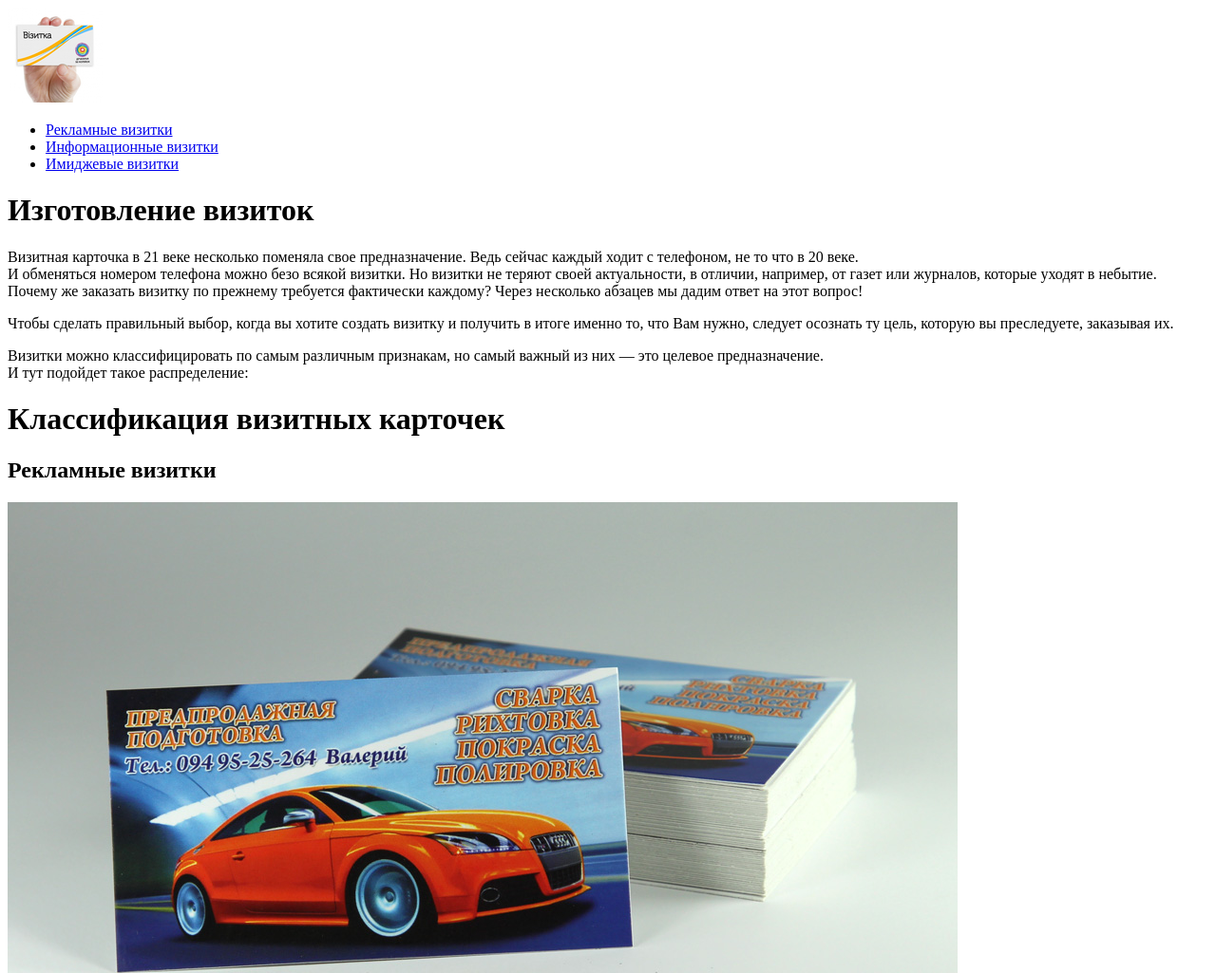
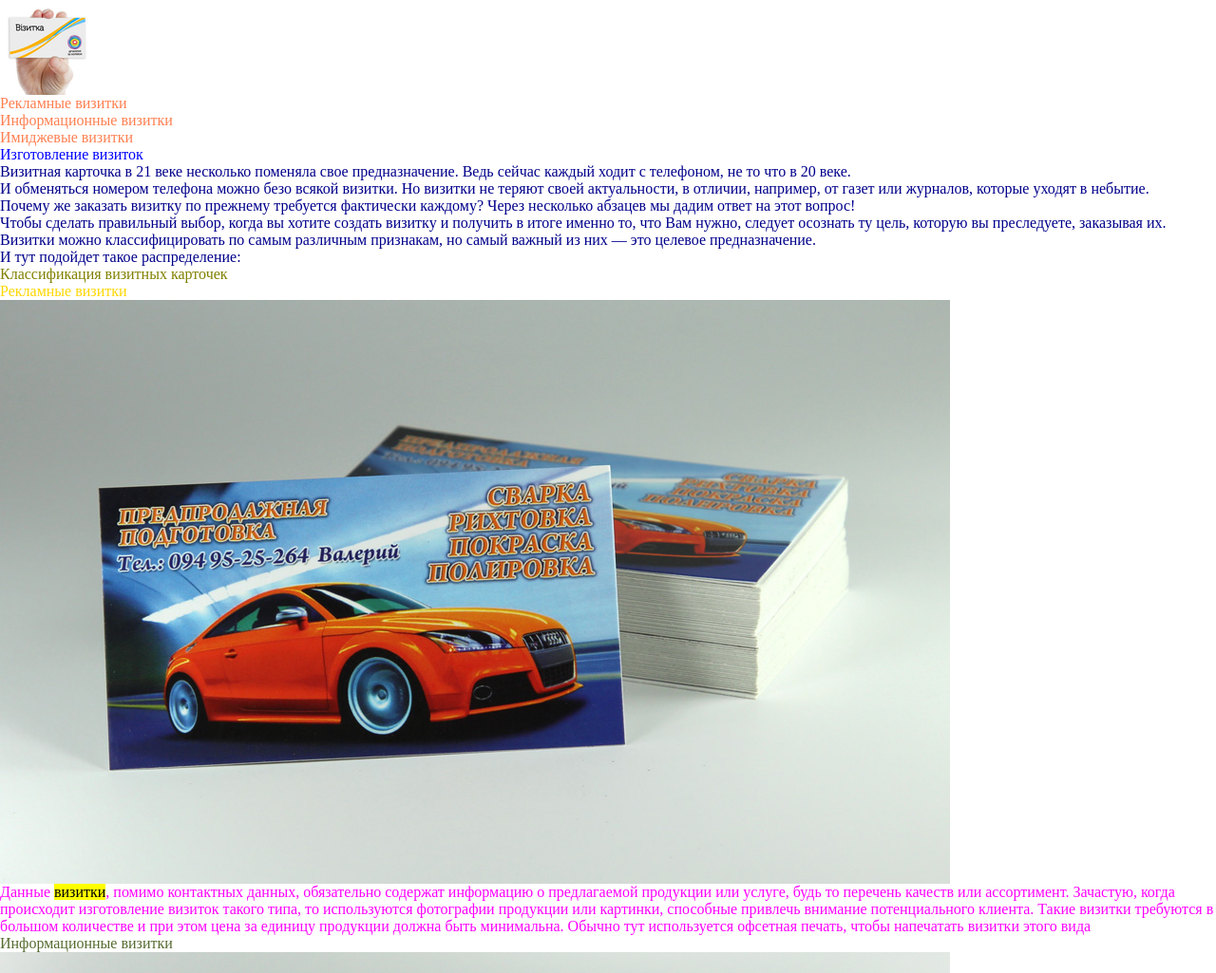
Before and after one commit to Grinex03/lesson_2, a plain HTML site: page index.html in a window 1280 px wide. Shown: the top 1025 px of the page at 95% size. Drawn offline with Linux system fonts and the light colour scheme.

Commit message:
Add files via upload

```diff
--- /dev/null
+++ b/css/null.css
@@ -0,0 +1,32 @@
+/* Обнуляющий стиль */
+*,
+*::before,
+*::after {
+	margin: 0;
+	padding: 0;
+	border: 0;
+}
+li {
+	list-style: none;
+}
+a,
+a:visited {
+	text-decoration: none;
+}
+a:hover {
+	text-decoration: none;
+}
+h1,
+h2,
+h3,
+h4,
+h5,
+h6 {
+	font-weight: inherit;
+	font-size: inherit;
+}
+img {
+	vertical-align: top;
+}
+
+/* ================================================================ */
--- /dev/null
+++ b/css/style.css
@@ -0,0 +1,34 @@
+.nav__link {
+	color: coral;
+}
+.description {
+	color:red ;
+}
+h2.title{
+	color: darksalmon;
+}
+[title] {
+	color: blue;
+}
+.description__text {
+	color: darkblue;
+}
+main > h2{
+	color: olive;
+}
+#subtitle-advertising{
+	color: gold;
+}
+.subtitle__card {
+	color: darkolivegreen;
+}
+.description__card {
+	color: fuchsia;
+}
+.footer {
+	color: forestgreen;
+}
+.tel + a ,
+.footer__copyright {
+	color: deepskyblue;
+}
--- a/index.html
+++ b/index.html
@@ -4,6 +4,8 @@
 	<meta charset="UTF-8">
 	<meta http-equiv="X-UA-Compatible" content="IE=edge">
 	<meta name="viewport" content="width=device-width, initial-scale=1.0">
+	<link rel="stylesheet" href="css/null.css">
+	<link rel="stylesheet" href="css/style.css">
 	<title>Визитки</title>
 </head>
 <body>
@@ -28,7 +30,7 @@
 	</nav>
 </header>
 <div class="description">
-	<h1 class="title">Изготовление визиток</h1>
+	<h1 class="title" title="изготовление визиток">Изготовление визиток</h1>
 	<p class="description__text">
 		Визитная карточка в 21 веке несколько поменяла свое предназначение.
 		Ведь сейчас каждый ходит с телефоном, не то что в 20 веке.
@@ -45,11 +47,11 @@
 	</p>
 </div>
 <main class="main">
-	<h1 class="title">
+	<h2>
 		Классификация визитных карточек
-	</h1>
+	</h2>
 	<div class="card" id="#advertising">
-		<h2 class="subtitle__card">
+		<h2 class="subtitle__card" id="subtitle-advertising">
 			Рекламные визитки
 		</h2>
 		<img src="images/advertising.jpg" alt="">
```
